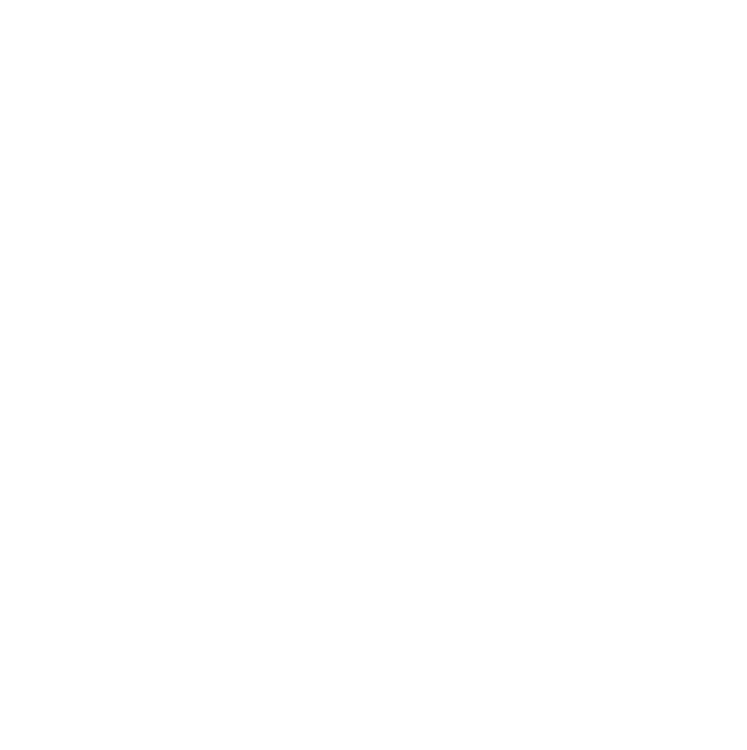
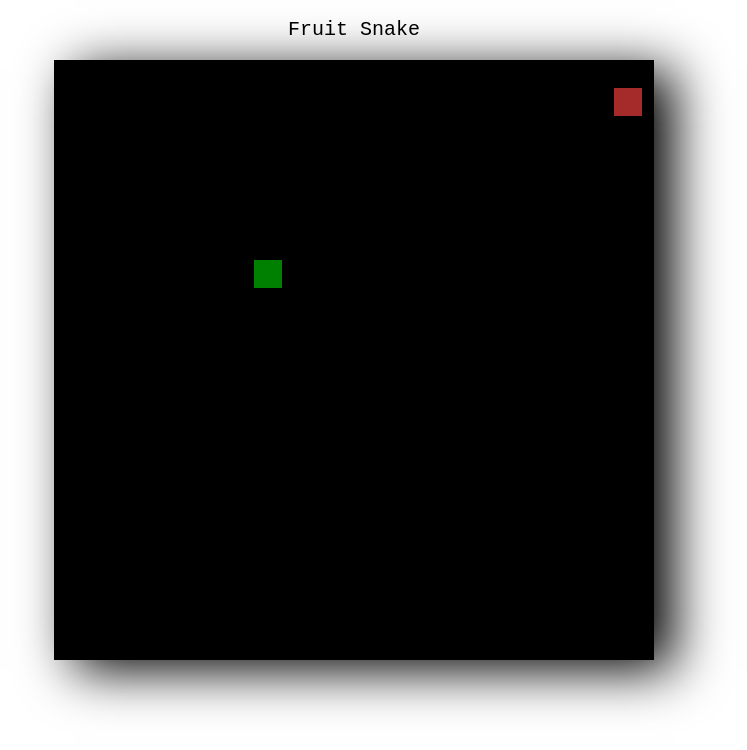
Before and after one commit to Farhatt18/Fruit-Snake, a website with bundled scripts: page index.html in a window 1280 px wide. Shown: the whole page, without its empty margins (286-1033 px from the left). Built offline with nearby package versions, Linux system fonts and the light colour scheme.

Commit message:
created the board and shapes for fruits and snake

```diff
--- a/babel.config.json
+++ b/babel.config.json
@@ -1,12 +1,4 @@
 // babel.config.json
 {
-  "presets": [
-    [
-      "@babel/env",
-      {
-        "useBuiltIns": "usage",
-        "corejs": "3"
-      }
-    ]
-  ]
+  "presets": [["@babel/env"]]
 }
--- a/index.html
+++ b/index.html
@@ -1,6 +1,5 @@
 <!DOCTYPE html>
 <html lang="en">
-
   <head>
     <meta charset="UTF-8" />
     <meta name="viewport" content="width=device-width, initial-scale=1.0" />
@@ -11,7 +10,9 @@
   </head>
 
   <body>
-    <div id="main"></div>
+    <!-- <div id="main"></div> -->
+    <h1>Fruit Snake</h1>
+    <canvas id="snakeCanvas" width="600" height="600"></canvas>
+    <script type="module" src="./src/index.js" defer></script>
   </body>
-
 </html>
--- a/src/index.js
+++ b/src/index.js
@@ -1,8 +1,17 @@
-import Example from "./scripts/example";
+// import Example from "./scripts/example";
+import Game from './scripts/game.js';
+
+
 
 document.addEventListener("DOMContentLoaded", () => {
-    const main = document.getElementById("main");
-    // debugger;
-    new Example(main);
-    console.log("hello world");
+//     const main = document.getElementById("main");
+//     new Example(main);
+//     console.log("hello world");
+
+  // const screen = document.getElementById("snakeCanvas");
+  // const ctx = screen.getContext("2d");
+  const game = new Game();
+  game.draw()
+  console.log("Hello Worlds!")
+
 });
--- a/src/index.scss
+++ b/src/index.scss
@@ -1,6 +1,35 @@
 //css reset
-@import "./styles//example.scss";
+// @import "./styles//example.scss";
 
-#main {
-  color: $color;
+// #main {
+//   color: $color;
+// }
+@import "./styles//reset.scss";
+
+// @import "./styles//game.scss";
+// body {
+//   margin: 0px;
+//   padding: 0px;
+//   display: flex;
+//   flex-direction: column;
+//   justify-content: center;
+//   align-items: center;
+// }
+body {
+  margin: 0px;
+  padding: 0px;
+  display: flex;
+  flex-direction: column;
+  justify-content: center;
+  align-items: center;
 }
+
+h1 {
+  font-size: 20px;
+  padding: 20px;
+  font-family: "Courier New", Courier, monospace;
+}
+#snakeCanvas {
+  box-shadow: black 20px 10px 50px;
+  background: #000;
+}
--- a/src/scripts/example.js
+++ b/src/scripts/example.js
@@ -1,16 +1,15 @@
-class Example {
-  constructor(ele) {
-      this.ele = ele;
-      this.ele.innerHTML = "<h1>it's Alive!!!!</h1>";
+// class Example {
+//   constructor(ele) {
+//       this.ele = ele;
+//       this.ele.innerHTML = "<h1>it's Alive!!!!</h1>";
 
+//       this.handleClick = this.handleClick.bind(this);
+//       this.ele.addEventListener("click", this.handleClick);
+//   }
 
-      this.handleClick = this.handleClick.bind(this);
-      this.ele.addEventListener("click", this.handleClick);
-  }
+//   handleClick() {
+//       this.ele.children[0].innerText = "Ouch!";
+//   }
+// }
 
-  handleClick() {
-      this.ele.children[0].innerText = "Ouch!";
-  }
-}
-
-export default Example;
+// export default Example;
--- /dev/null
+++ b/src/scripts/fruits.js
@@ -0,0 +1,26 @@
+class Fruit {
+  constructor(ctx, tileSize, type) {
+    this.ctx = ctx;
+    this.tileSize = tileSize;
+    this.type = type;
+  }
+
+  drawFruit() {
+    this.ctx.fillStyle = this.type === "good" ? "red" : "brown";
+    const [x, y] = this.getRandomPostion();
+    this.ctx.fillRect(
+      x * this.tileSize,
+      y * this.tileSize,
+      this.tileSize,
+      this.tileSize
+    );
+  }
+
+  getRandomPostion() {
+    const x = Math.floor(Math.random() * this.tileSize);
+    const y = Math.floor(Math.random() * this.tileSize);
+    return [x, y];
+  }
+}
+
+export default Fruit;
--- /dev/null
+++ b/src/scripts/game.js
@@ -0,0 +1,33 @@
+import Snake from "./snake";
+import Fruit from "./fruits";
+class Game {
+  constructor() {
+    this.screen = document.getElementById("snakeCanvas");
+    this.ctx = this.screen.getContext("2d");
+    this.tileCount = 20;
+    this.tileSize = this.screen.width / this.tileCount - 2;
+    this.snake = new Snake(this.ctx, this.tileCount, this.tileSize);
+    this.goodFruit = new Fruit(this.ctx, this.tileSize, "good");
+    this.badFruit = new Fruit(this.ctx, this.tileSize, "bad");
+    this.score = 0;
+    this.level = 1;
+  }
+
+  draw() {
+    // this.snake.fillRect(0,0,screen.width, screen.height);
+    // this.snake.beginPath();
+    // this.snake.rect(20, 20, 150, 100);
+    // this.snake.stroke();
+    this.snake.drawSnake();
+    this.goodFruit.drawFruit();
+    this.badFruit.drawFruit();
+
+    // drawScore();
+  }
+
+  // drawFruit(){
+
+  // }
+}
+
+export default Game;
--- /dev/null
+++ b/src/scripts/snake.js
@@ -0,0 +1,20 @@
+class Snake {
+  constructor(ctx, tileCount, tileSize) {
+    this.ctx = ctx;
+    this.headX = 10;
+    this.headY = 10;
+    this.tileCount = tileCount;
+    this.tileSize = tileSize;
+  }
+  drawSnake() {
+    this.ctx.fillStyle = "green";
+    this.ctx.fillRect(
+      this.headX * this.tileCount,
+      this.headY * this.tileCount,
+      this.tileSize,
+      this.tileSize
+    );
+  }
+}
+
+export default Snake;
--- a/src/styles/example.scss
+++ b/src/styles/example.scss
@@ -1,6 +1,6 @@
-$color:purple;
+// $color:purple;
 
-#main > h1{
-  border: 4px solid $color;
-  padding: 20px;
-}
+// #main > h1{
+//   border: 4px solid $color;
+//   padding: 20px;
+// }
--- /dev/null
+++ b/src/styles/reset.scss
@@ -0,0 +1,48 @@
+/* http://meyerweb.com/eric/tools/css/reset/
+   v2.0 | 20110126
+   License: none (public domain)
+*/
+
+html, body, div, span, applet, object, iframe,
+h1, h2, h3, h4, h5, h6, p, blockquote, pre,
+a, abbr, acronym, address, big, cite, code,
+del, dfn, em, img, ins, kbd, q, s, samp,
+small, strike, strong, sub, sup, tt, var,
+b, u, i, center,
+dl, dt, dd, ol, ul, li,
+fieldset, form, label, legend,
+table, caption, tbody, tfoot, thead, tr, th, td,
+article, aside, canvas, details, embed,
+figure, figcaption, footer, header, hgroup,
+menu, nav, output, ruby, section, summary,
+time, mark, audio, video {
+	margin: 0;
+	padding: 0;
+	border: 0;
+	font-size: 100%;
+	font: inherit;
+	vertical-align: baseline;
+}
+/* HTML5 display-role reset for older browsers */
+article, aside, details, figcaption, figure,
+footer, header, hgroup, menu, nav, section {
+	display: block;
+}
+body {
+	line-height: 1;
+}
+ol, ul {
+	list-style: none;
+}
+blockquote, q {
+	quotes: none;
+}
+blockquote:before, blockquote:after,
+q:before, q:after {
+	content: '';
+	content: none;
+}
+table {
+	border-collapse: collapse;
+	border-spacing: 0;
+}
```
Also changed, not shown: dist/main.css, dist/main.js, src/styles.js (added), 3 other files.
